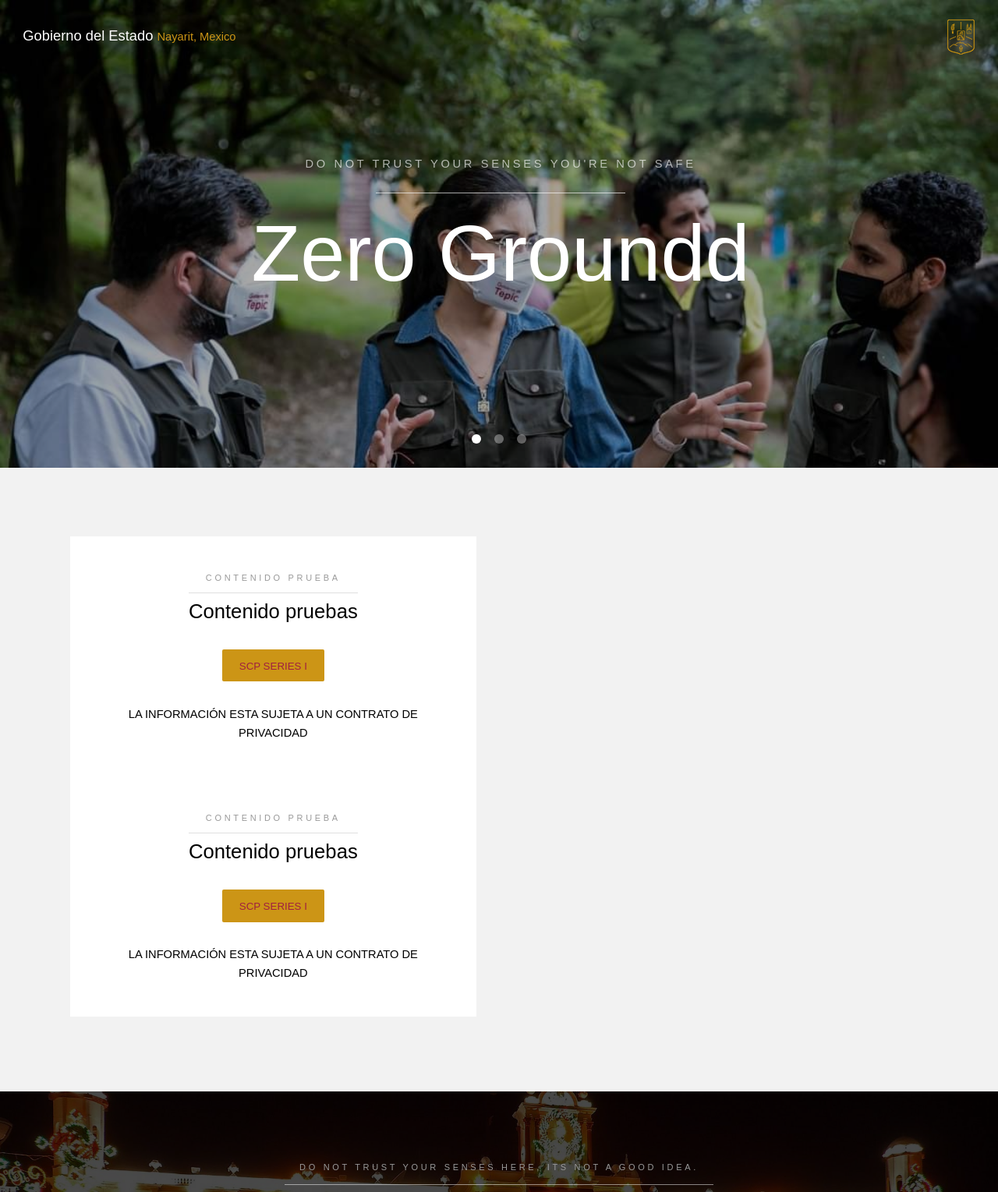
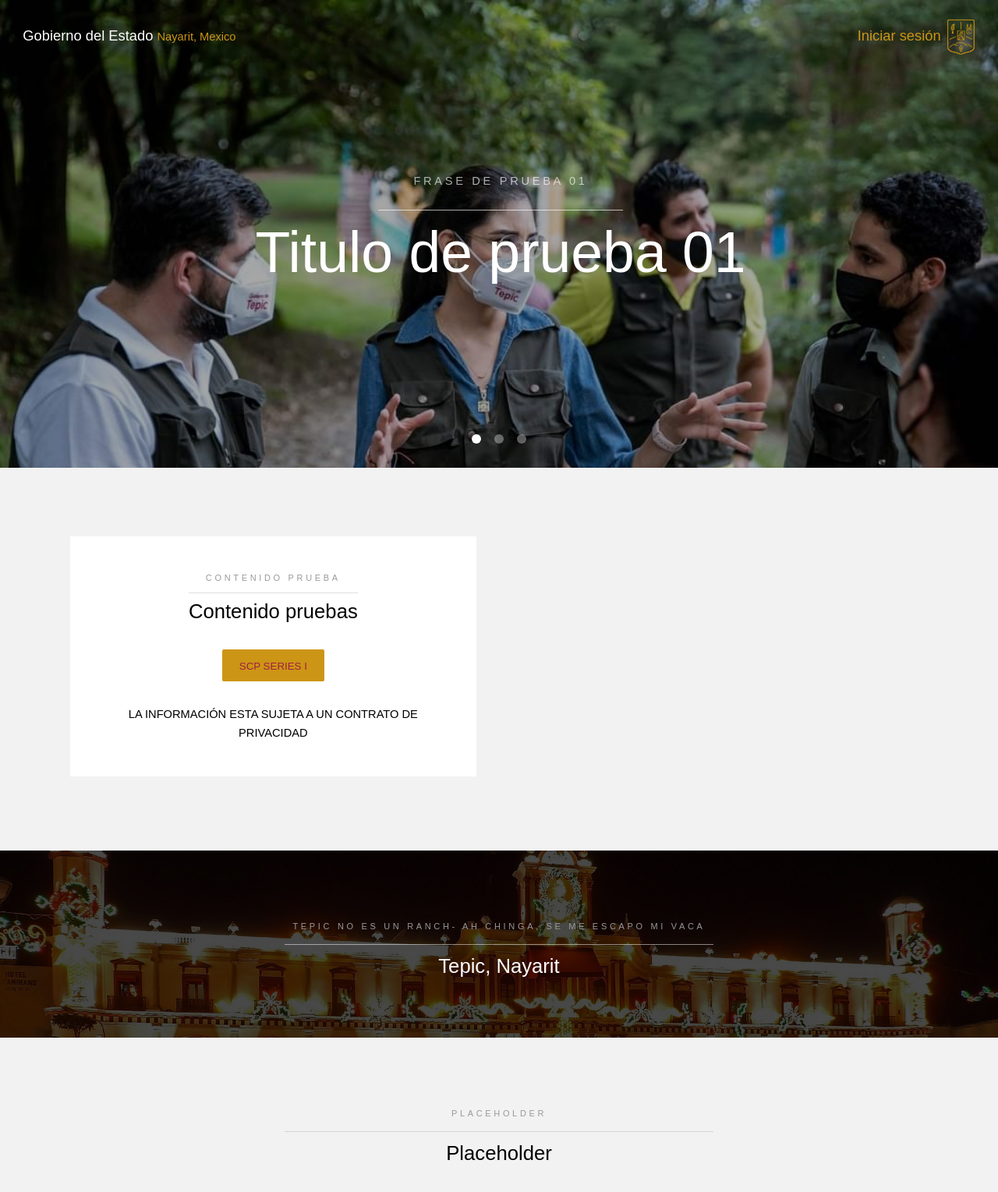
Before and after one commit to 031ExuberantWitness/ProgWeb-ID, a PHP site: page / in a window 1280 px wide. Shown: the top 1529 px of the page at 78% size. Run offline with PHP 8.4, Linux system fonts and the light colour scheme.

Commit message:
Add files via upload

```diff
--- a/css/home.css
+++ b/css/home.css
@@ -3717,6 +3717,27 @@
 		z-index: 10001;
 	}
 
+	#header > .Login {
+		display: inline-block;
+		height: inherit;
+		Right: 5em;
+		line-height: inherit;
+		margin: 0;
+		padding: 0;
+		position: absolute;
+		top: 0;
+	}
+
+	#header > .Login a {
+		font-size: 1.25em;
+		color: #cc9516;
+		text-decoration: none;
+	}
+
+		#header > .Login a:hover {
+			color: rgba(255, 255, 255, 0.65);
+		}
+
 	#header > .logo {
 		display: inline-block;
 		height: inherit;
@@ -4031,7 +4052,7 @@
 			}
 
 		.banner > article h2 {
-				font-size: 7rem;
+			font-size: 5rem;
 			margin-bottom: 0;
 			color: #FFF;
 			font-weight: 300;
--- a/index.html
+++ b/index.html
@@ -17,6 +17,7 @@
         <header id="header" class="alt">
             <div class="logo"><a href="index.html">Gobierno del Estado <span>Nayarit, Mexico</span></a></div>
 
+			<div class="login"><a href="login.html">Iniciar sesión</a></div>
 
 			<img src="images/logoTepic_x35.png"/>
 		</header>
@@ -29,8 +30,8 @@
                 <img src="images/b1.jpg"/>
                 <div class="inner">
                     <header>
-                        <p>Do not trust your senses YOU'RE NOT SAFE</a></p>
-                        <h2>Zero Groundd</h2>
+                        <p>Frase de prueba 01</a></p>
+                        <h2>Titulo de prueba 01</h2>
                     </header>
                 </div>
             </article>
@@ -39,8 +40,8 @@
                 <img src="images/b2.jpg"/>
                 <div class="inner">
                     <header>
-                        <p>Do not trust your senses YOU'RE NOT SAFE</a></p>
-                        <h2>Zero Groundd</h2>
+                        <p>Frase de prueba 02</a></p>
+                        <h2>Titulo de prueba 02</h2>
                     </header>
                 </div>
             </article>
@@ -49,8 +50,8 @@
                 <img src="images/b3.jpg"/>
                 <div class="inner">
                     <header>
-                        <p>Do not trust your senses YOU'RE NOT SAFE</a></p>
-                        <h2>Zero Groundd</h2>
+                        <p>Frase de prueba 03</a></p>
+                        <h2>Titulo de prueba 03</h2>
                     </header>
                 </div>
             </article>
@@ -61,25 +62,7 @@
         <section id="one" class="wrapper style2">
 			<div class="inner">
 				<div class="grid-style">
-
 					<div>
-							<div class="box">
-								<div class="image fit">
-							</div>
-							<div class="content">
-								<header class="align-center">
-								<a NAME = "CajaPrueba"></a>
-									<p>Contenido prueba</p>
-									<h2>Contenido pruebas</h2>
-								</header>
-								<CENTER>
-								<p><button class="eq6-button"><A HREF = "index.html"><FONT COLOR = "a02040"> SCP Series I </button>
-								</CENTER>
-								<footer class="align-center">
-									<class="button alt"><FONT COLOR = "black">LA INFORMACI&OacuteN ESTA SUJETA A UN CONTRATO DE PRIVACIDAD</a></font>
-							    </footer>
-                            </div>
-
 						<div class="box">
 							<div class="image fit">
 						</div>
@@ -104,8 +87,8 @@
 			<section id="two" class="wrapper style3">
 				<div class="inner">
 					<header class="align-center">
-						<p>Do not trust your senses here, its not a good idea.</p>
-						<h2>05 Council</h2>
+						<p>Tepic no es un ranch- ah chinga, se me escapo mi vaca</p>
+						<h2>Tepic, Nayarit</h2>
 					</header>
 				</div>
 			</section>
@@ -114,28 +97,28 @@
 			<section id="three" class="wrapper style2">
 				<div class="inner">
 					<header class="align-center">
-						<p class="special">Secure. Contain. Protect.</p>
-						<h2>Instalaci&oacuten - 19</h2>
+						<p class="special">Placeholder</p>
+						<h2>Placeholder</h2>
 					</header>
 					<div class="gallery">
 						<div>
 							<div class="image fit">
-								<a href="#"><img src="images/light.png" alt="" /></a>
+								<a href="#"><img src="images/f2.png" alt="" /></a>
 							</div>
 						</div>
 						<div>
 							<div class="image fit">
-								<a href="#"><img src="images/chamber.jpg" alt="" /></a>
+								<a href="#"><img src="images/f2.jpg" alt="" /></a>
 							</div>
 						</div>
 						<div>
 							<div class="image fit">
-								<a href="#"><img src="images/light3.png" alt="" /></a>
+								<a href="#"><img src="images/f2.png" alt="" /></a>
 							</div>
 						</div>
 						<div>
 							<div class="image fit">
-								<a href="#"><img src="images/light2.jpg" alt="" /></a>
+								<a href="#"><img src="images/f2.jpg" alt="" /></a>
 							</div>
 						</div>
 					</div>
```
Also changed, not shown: login.html (added, +58 -0 lines). Lines whose indentation alone changed are shown as unchanged.
